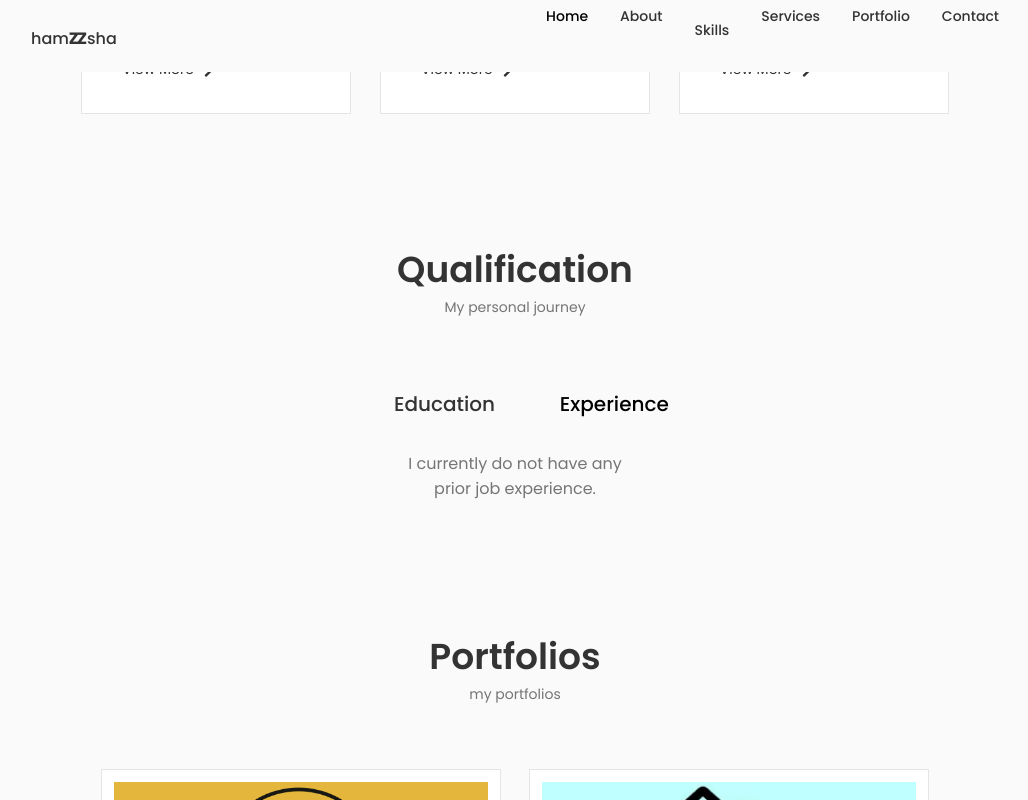
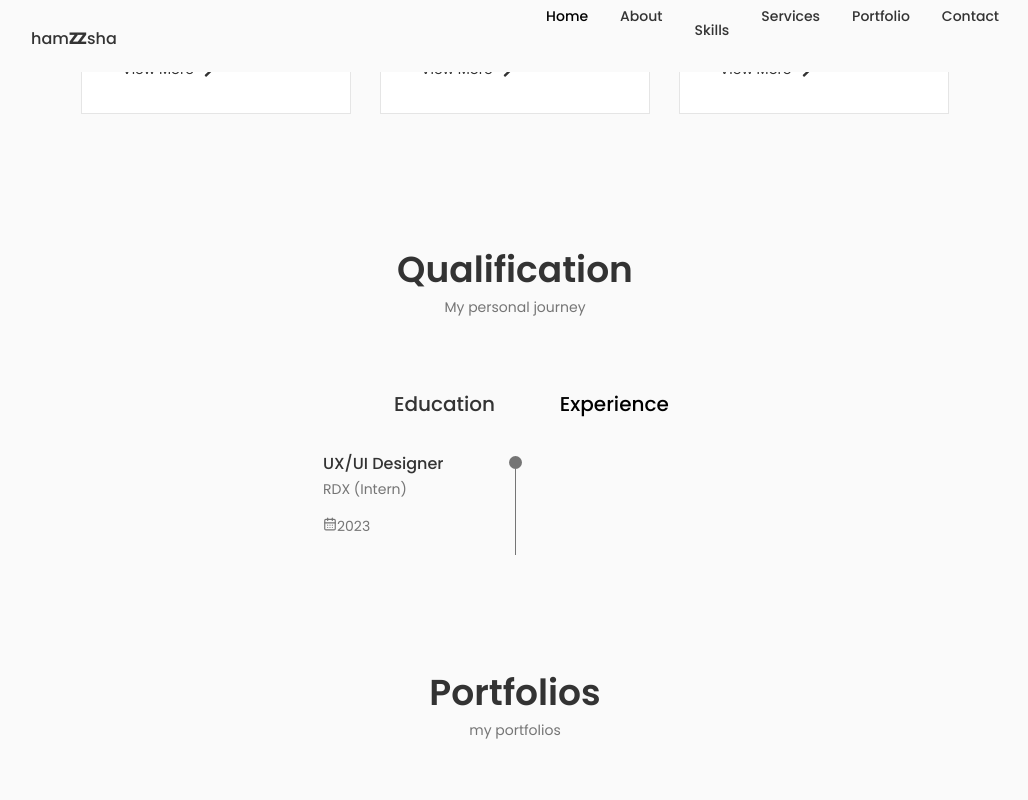
Before and after one commit to Hamzshaa/Personal-Portfolio, a React (Create React App) app: page / in a window 1280 px wide. Both pictures are taken after a click on the element "Experience". Shown: the part 2767-3567 px from the top of the page, without its empty margins (125-1153 px from the left). Built offline with nearby package versions, Linux system fonts and the light colour scheme; some icons are missing.

Commit message:
Qualification updated

```diff
--- a/src/components/qualification/Qualification.jsx
+++ b/src/components/qualification/Qualification.jsx
@@ -94,7 +94,7 @@ function Qualification() {
               </div>
             </div>
 
-            <div className="qualification__data">
+            {/* <div className="qualification__data">
               <div>
                 <h3 className="qualification__title">UX/UI Designing</h3>
                 <span className="qualification__subtitle">
@@ -111,7 +111,7 @@ function Qualification() {
                 <span className="qualification__rounder"></span>
                 <span className="qualification__line"></span>
               </div>
-            </div>
+            </div> */}
 
             {/* <div className="qualification__data">
               <div></div>
@@ -142,19 +142,20 @@ function Qualification() {
                 : "qualification__content"
             }
           >
-            <div className="center">
+            {/* <div className="center">
               I currently do not have any prior job experience.
-            </div>
-            {/* <div className="qualification__data">
+            </div> */}
+
+            {/* ---------- */}
+
+            <div className="qualification__data">
               <div>
-                <h3 className="qualification__title">Product Designer</h3>
-                <span className="qualification__subtitle">
-                  Microsoft - Spain
-                </span>
+                <h3 className="qualification__title">UX/UI Designer</h3>
+                <span className="qualification__subtitle">RDX (Intern)</span>
 
                 <div className="qualification__calender">
                   <LuCalendarDays />
-                  2021 - Present
+                  2023
                 </div>
               </div>
 
@@ -164,7 +165,7 @@ function Qualification() {
               </div>
             </div>
 
-            <div className="qualification__data">
+            {/* <div className="qualification__data">
               <div></div>
 
               <div>
@@ -201,6 +202,8 @@ function Qualification() {
                 <span className="qualification__line"></span>
               </div>
             </div> */}
+
+            {/* --------------- */}
           </div>
         </div>
       </div>
```
